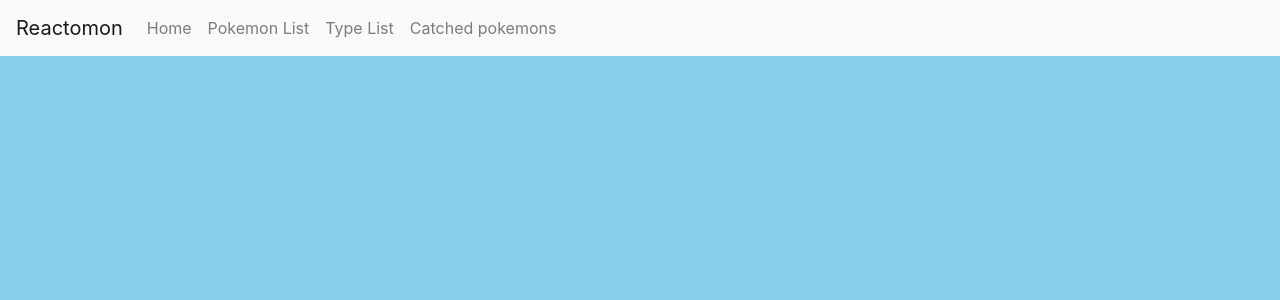
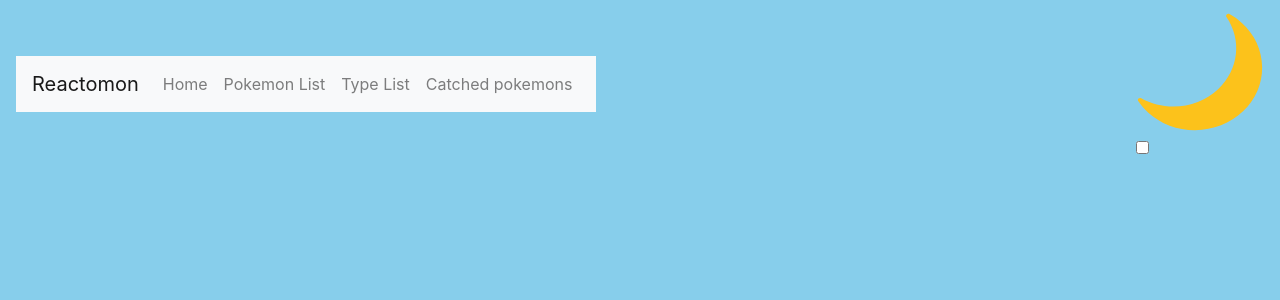
Before and after one commit to Barbicsek/Reactomon, a React (Create React App) app: page / in a window 1280 px wide. Shown: the top 300 px of the page. Built offline with nearby package versions, Linux system fonts and the light colour scheme; no server answers.

Commit message:
Added darkmode toggle to the navbar and the home component

```diff
--- a/src/Components/Home.js
+++ b/src/Components/Home.js
@@ -1,12 +1,17 @@
-import React from 'react'
+import React, { useContext } from 'react';
+import { ThemeContext } from '../Contexts/ThemeContext';
 import Menu from './Menu';
 
 const Home = () => {
+
+    const { lightTheme } = useContext(ThemeContext);
+    const theme = !lightTheme ? ' darkmode' : '';
+
     return (
-        <div>
-
-            <Menu/>
-
+        <div className={"" + (theme)}>
+            <div className="main-body">
+                <Menu/>
+            </div>
         </div>
     )
 }
--- a/src/Components/Menu.js
+++ b/src/Components/Menu.js
@@ -1,11 +1,17 @@
 
 import { Navbar, Nav } from "react-bootstrap";
+import React, { useContext } from 'react';
+import ToggleTheme from './ToggleTheme';
 
-import React from 'react';
+import { ThemeContext } from '../Contexts/ThemeContext';
+
 
 const Menu = () => {
+
+  const { lightTheme } = useContext(ThemeContext);
+  const theme = !lightTheme ? ' darkmode' : '';
     return (
-      <>
+      <div className={"navbar" + (theme)}>
           <Navbar bg="light" variant="light">
             <Navbar.Brand href="/">Reactomon</Navbar.Brand>
             <Nav className="mr-auto">
@@ -15,7 +21,8 @@ const Menu = () => {
               <Nav.Link href="/catchedpokemons">Catched pokemons</Nav.Link>
             </Nav>
         </Navbar>
-    </>
+        <ToggleTheme />
+      </div>
     )
 }
 
```
Lines whose indentation alone changed are shown as unchanged.
